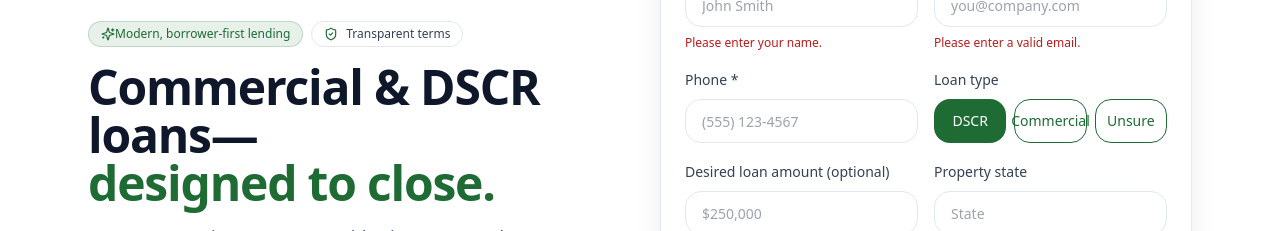
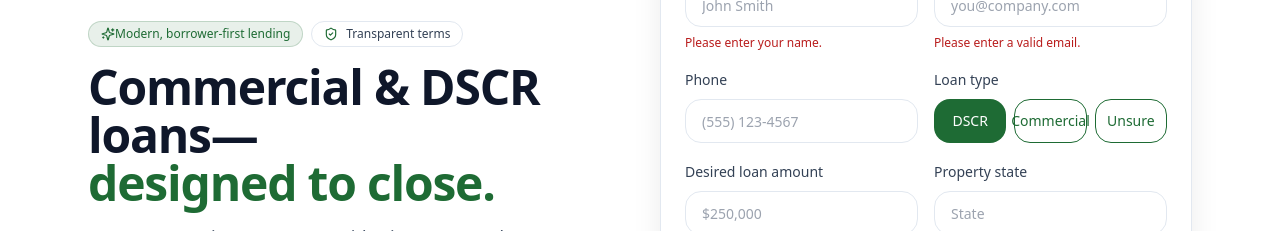
Before and after one commit to cwmiller192-collab/Evergreen-site, a Next.js app: page / in a window 1280 px wide. Shown: the part 307-538 px from the top of the page. Built offline with nearby package versions, Linux system fonts and the light colour scheme.

Commit message:
Remove asterisks from label texts

```diff
--- a/app/page.tsx
+++ b/app/page.tsx
@@ -831,7 +831,7 @@ function LeadFormCard({
 
       <div className="grid gap-4 sm:grid-cols-2">
         <div className="space-y-2">
-          <Label htmlFor="phone">Phone *</Label>
+          <Label htmlFor="phone">Phone </Label>
           <Input
             id="phone"
             required
@@ -872,7 +872,7 @@ function LeadFormCard({
 
       <div className="grid gap-4 sm:grid-cols-2">
         <div className="space-y-2">
-          <Label htmlFor="loanAmount">Desired loan amount (optional)</Label>
+          <Label htmlFor="loanAmount">Desired loan amount </Label>
           <Input
             id="loanAmount"
             value={form.loanAmount}
```
